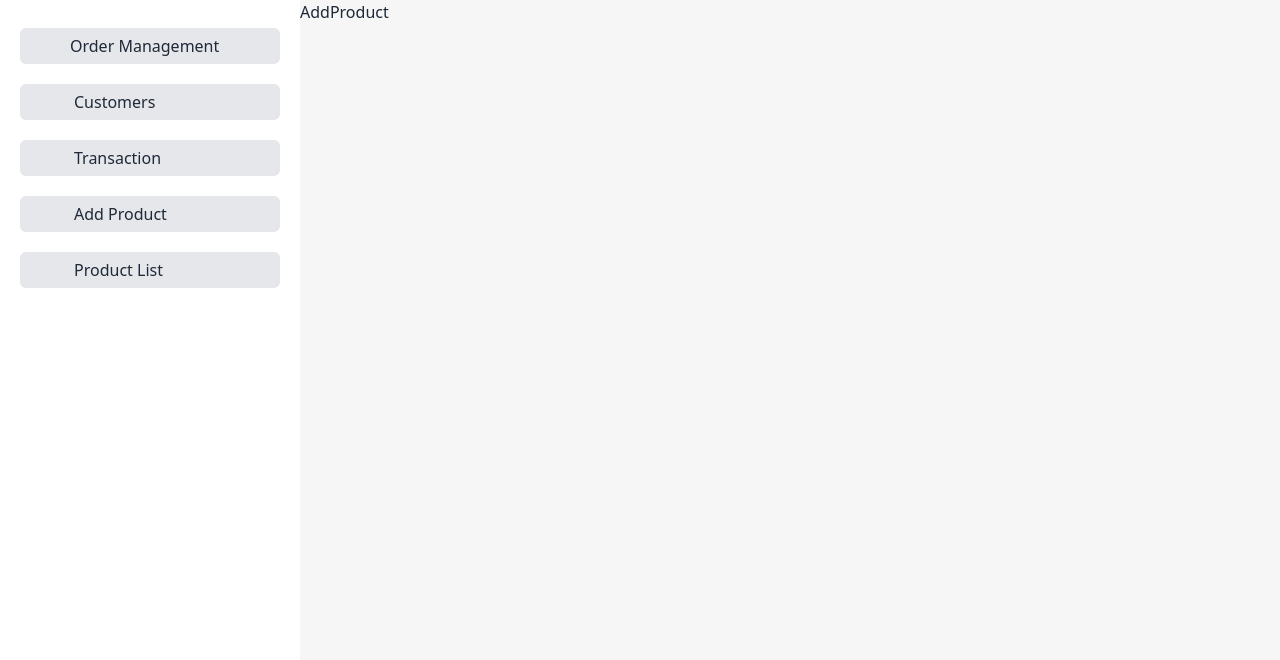
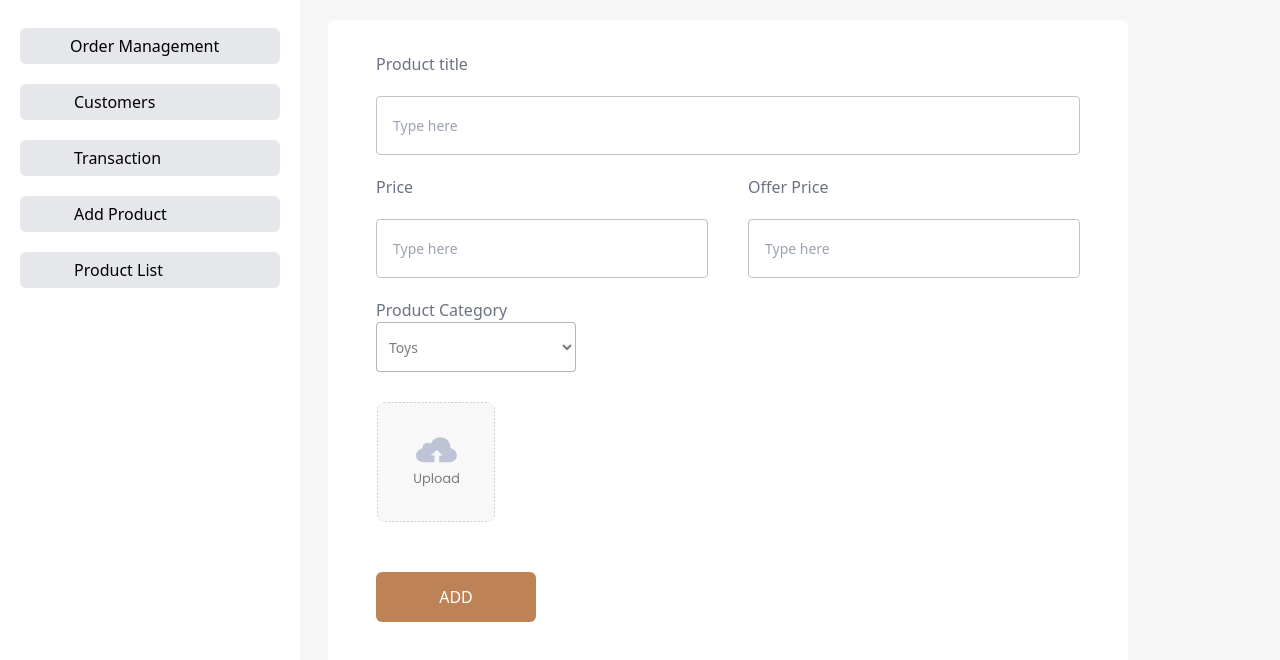
Before and after one commit to JSD7-EOTD/Eotd-Admin, a React (Vite) app: page /addproduct in a window 1280 px wide. Shown: the top 660 px of the page. Built offline with nearby package versions, Linux system fonts and the light colour scheme; some icons are missing; the HTML template or start-up script is replaced by a standard one.

Commit message:
Updated add product

```diff
--- a/src/components/AddProduct/AddProduct.jsx
+++ b/src/components/AddProduct/AddProduct.jsx
@@ -1,9 +1,78 @@
-import React from 'react'
+import React, { useState } from "react";
+import upload_area from "../../assets/upload_area.svg";
 
 const AddProduct = () => {
+  // const [image, setImage] = useState(false);
+  // const imageHandler = (e)
+
   return (
-    <div className=''>AddProduct</div>
-  )
-}
+    <div className="flex flex-col gap-5 w-full max-w-[800px] p-8 px-12 m-5 mx-7 rounded-md bg-white box-border">
+      {/* Product Title */}
+      <div className="flex flex-col gap-5 w-full text-gray-500 text-base">
+        <p>Product title</p>
+        <input
+          type="text"
+          name="name"
+          placeholder="Type here"
+          className="bg-white box-border w-full h-[59px] rounded-[4px] pl-4 border border-[#c3c3c3] outline-none text-[#7b7b7b] text-[14px]"
+        />
+      </div>
 
-export default AddProduct
+      {/* Price */}
+      <div className="flex gap-10">
+        <div className="flex flex-col gap-5 w-full text-gray-500 text-base">
+          <p>Price</p>
+          <input
+            type="text"
+            name="old_price"
+            placeholder="Type here"
+            className="bg-white box-border w-full h-[59px] rounded-[4px] pl-4 border border-[#c3c3c3] outline-none text-[#7b7b7b] text-[14px]"
+          />
+        </div>
+        <div className="flex flex-col gap-5 w-full text-gray-500 text-base">
+          <p>Offer Price</p>
+          <input
+            type="text"
+            name="new_price"
+            placeholder="Type here"
+            className="bg-white box-border w-full h-[59px] rounded-[4px] pl-4 border border-[#c3c3c3] outline-none text-[#7b7b7b] text-[14px]"
+          />
+        </div>
+      </div>
+
+      {/* Product Category */}
+      <div className="w-full text-gray-500 text-base">
+        <p>Product Category</p>
+        <select
+          name="category"
+          className="bg-white p-2 w-full max-w-[200px] h-[50px] text-[14px] text-[#7b7b7b] border border-[#7b7b7b8d] rounded-[4px]"
+        >
+          <option value="Toys">Toys</option>
+          <option value="Towers">Towers</option>
+          <option value="Toilets">Toilets</option>
+          <option value="Feeder">Feeder</option>
+        </select>
+      </div>
+
+      {/* Add Product Image Field */}
+      <div className="flex flex-col items-start">
+        <label htmlFor="file-input" className="cursor-pointer">
+          <img
+            src={upload_area}
+            alt="Upload Area"
+            className="h-[120px] w-[120px] rounded-[10px] my-[10px] mx-0 object-contain"
+          />
+          <input type="file" name="image" id="file-input" hidden />
+        </label>
+      </div>
+
+      {/* Add Button */}
+      <button className="mt-5 w-[160px] h-[50px] rounded-[6px] bg-[#bd8356] border-none cursor-pointer text-white text-[16px] font-medium relative overflow-hidden transition-transform duration-300 ease-out hover:scale-105 active:scale-95 focus:outline-none focus:ring-2 focus:ring-white">
+        ADD
+        <span className="absolute inset-0 bg-[#794222] opacity-0 transition-opacity duration-300 ease-out hover:opacity-30"></span>
+      </button>
+    </div>
+  );
+};
+
+export default AddProduct;
--- a/src/components/Sidebar/Sidebar.jsx
+++ b/src/components/Sidebar/Sidebar.jsx
@@ -7,35 +7,35 @@ const Sidebar = () => {
     <div class="flex flex-col pt-7 gap-5 w-[300px] max-w-xs h-screen bg-white">
       {/* OrderManagement */}
       <Link to={"/orderManagement"} style={{ textDecoration: "none" }}>
-        <div class="flex items-center  justify-start m-0 mx-5 p-1.5 px- rounded-md bg-gray-200 gap-5 cursor-pointer">
+        <div class="flex items-center  justify-start m-0 mx-5 p-1.5 px- rounded-md bg-gray-200 gap-5 cursor-pointer  text-black">
           <box-icon name="cart-add"></box-icon>
           <p>Order Management</p>
         </div>
       </Link>
       {/* Customers */}
       <Link to={"/customers"} style={{ textDecoration: "none" }}>
-        <div class="flex items-center  justify-start m-0 mx-5 p-1.5 px-2.5 rounded-md bg-gray-200 gap-5 cursor-pointer">
+        <div class="flex items-center  justify-start m-0 mx-5 p-1.5 px-2.5 rounded-md bg-gray-200 gap-5 cursor-pointer text-black">
           <box-icon name="user-circle"></box-icon>
           <p>Customers</p>
         </div>
       </Link>
       {/* Transaction */}
       <Link to={"/transaction"} style={{ textDecoration: "none" }}>
-        <div class="flex items-center  justify-start m-0 mx-5 p-1.5 px-2.5 rounded-md bg-gray-200 gap-5 cursor-pointer">
+        <div class="flex items-center  justify-start m-0 mx-5 p-1.5 px-2.5 rounded-md bg-gray-200 gap-5 cursor-pointer  text-black">
           <box-icon name="spreadsheet"></box-icon>
           <p>Transaction</p>
         </div>
       </Link>
       {/* Add Product  */}
       <Link to={"/addproduct"} style={{ textDecoration: "none" }}>
-        <div class="flex items-center justify-start m-0 mx-5 p-1.5 px-2.5 rounded-md bg-gray-200 gap-5 cursor-pointer">
+        <div class="flex items-center justify-start m-0 mx-5 p-1.5 px-2.5 rounded-md bg-gray-200 gap-5 cursor-pointer  text-black">
           <box-icon name="add-to-queue"></box-icon>
           <p>Add Product</p>
         </div>
       </Link>
       {/* List Product  */}
       <Link to={"/listproduct"} style={{ textDecoration: "none" }}>
-        <div class="flex items-center  justify-start m-0 mx-5 p-1.5 px-2.5 rounded-md bg-gray-200 gap-5 cursor-pointer">
+        <div class="flex items-center  justify-start m-0 mx-5 p-1.5 px-2.5 rounded-md bg-gray-200 gap-5 cursor-pointer  text-black">
           <box-icon name="list-ul"></box-icon>
           <p>Product List</p>
         </div>
```
Also changed, not shown: src/assets/upload_area.svg (added).
